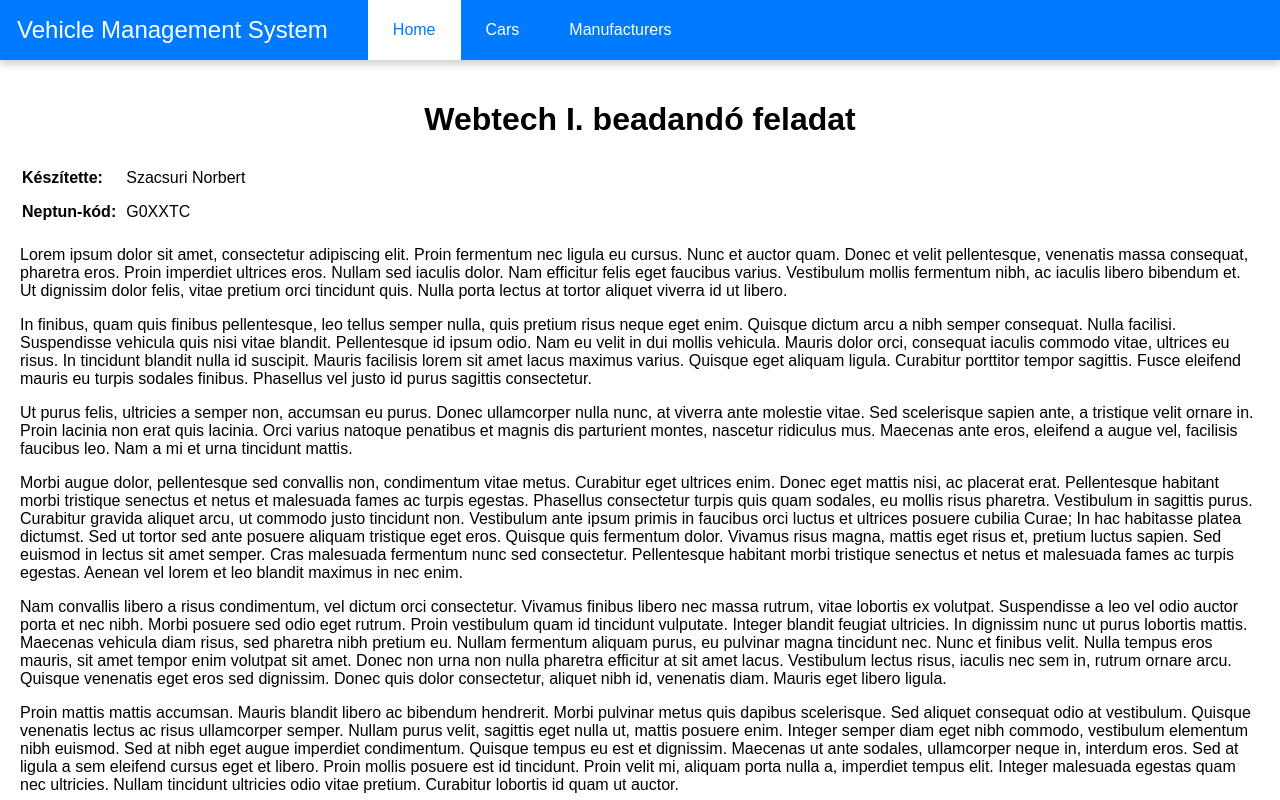
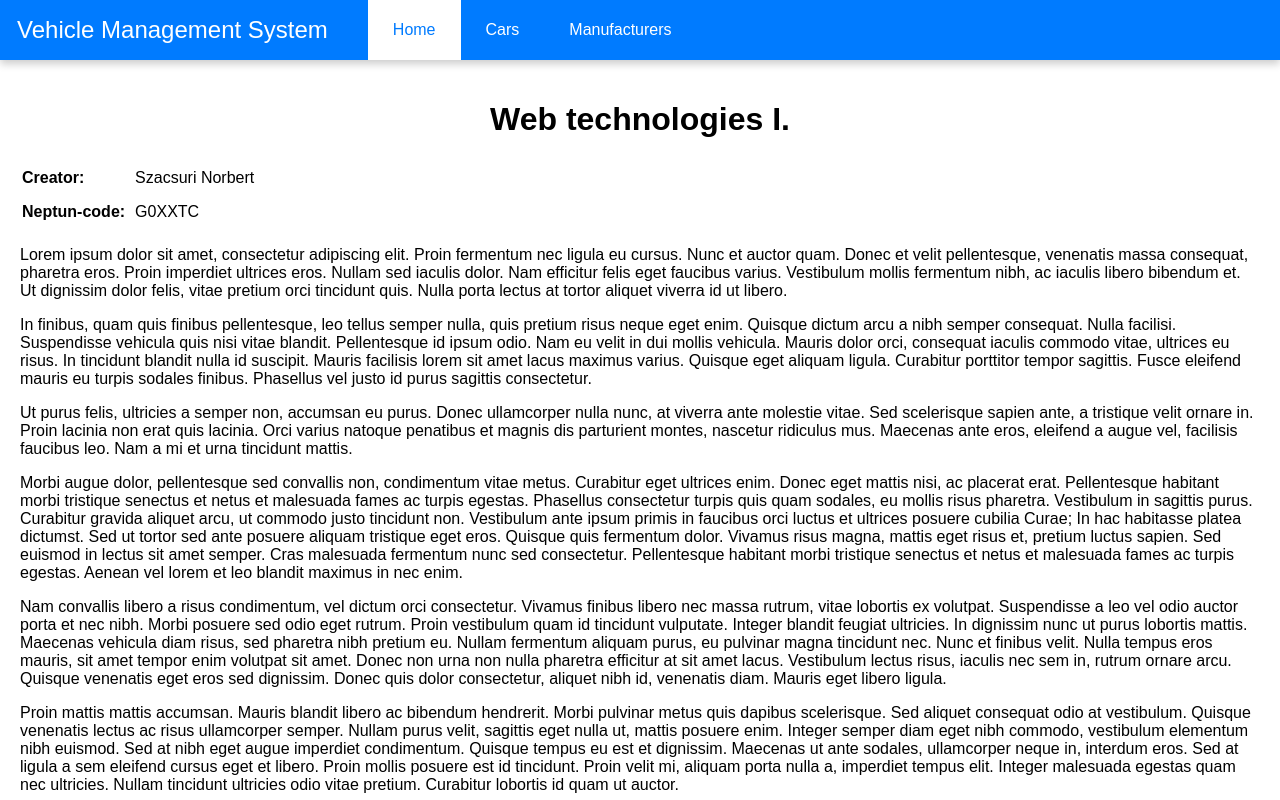
Before and after one commit to szacskesz/webtech_1_beadando, a website: page student/index.html in a window 1280 px wide. Shown: the top 800 px of the page. Drawn offline with Linux system fonts and the light colour scheme.

Commit message:
Update index.html

```diff
--- a/student/index.html
+++ b/student/index.html
@@ -16,14 +16,14 @@
     </div>
 </div>
 <div id="container">
-    <h1>Webtech I. beadandó feladat</h1>
+    <h1>Web technologies I.</h1>
     <table class="authors-table">
         <tr>
-            <th>Készítette:</th>
+            <th>Creator:</th>
             <td>Szacsuri Norbert</td>
         </tr>
         <tr>
-            <th>Neptun-kód:</th>
+            <th>Neptun-code:</th>
             <td>G0XXTC</td>
         </tr>
     </table>
```
